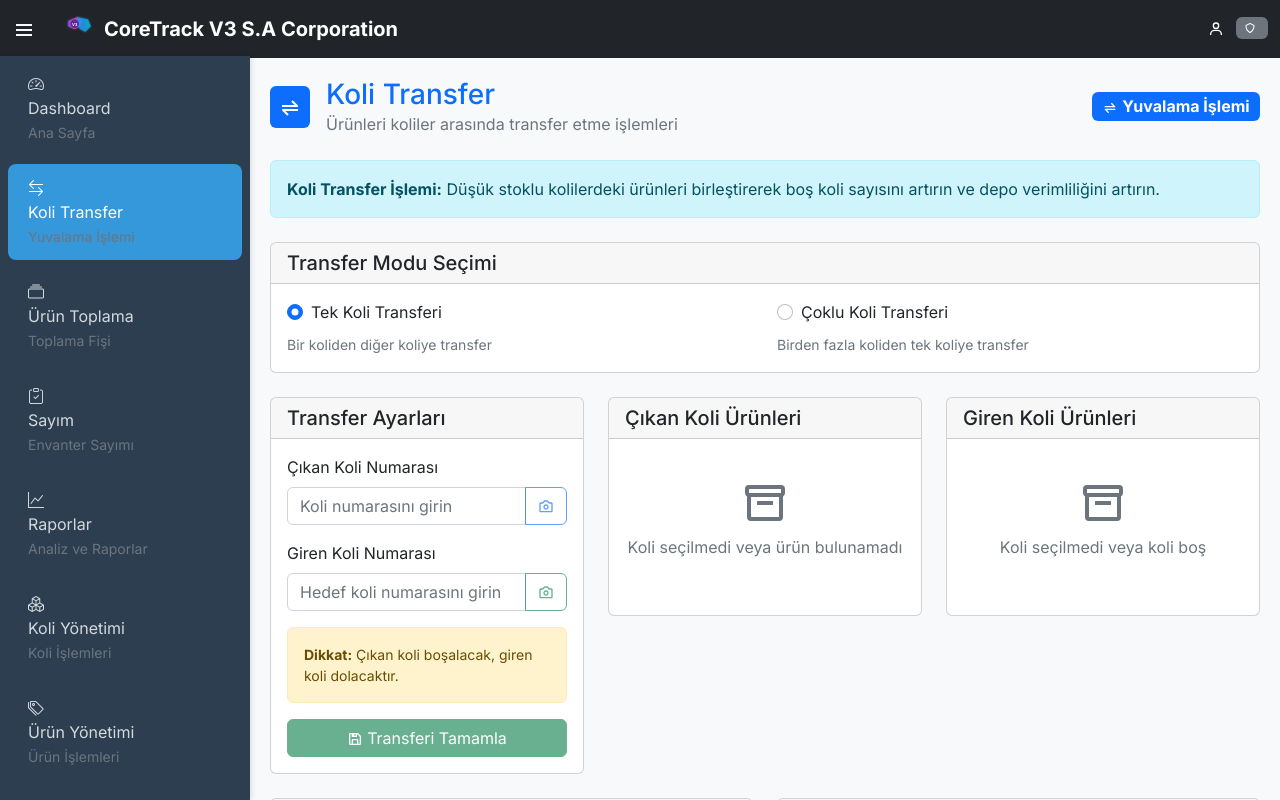
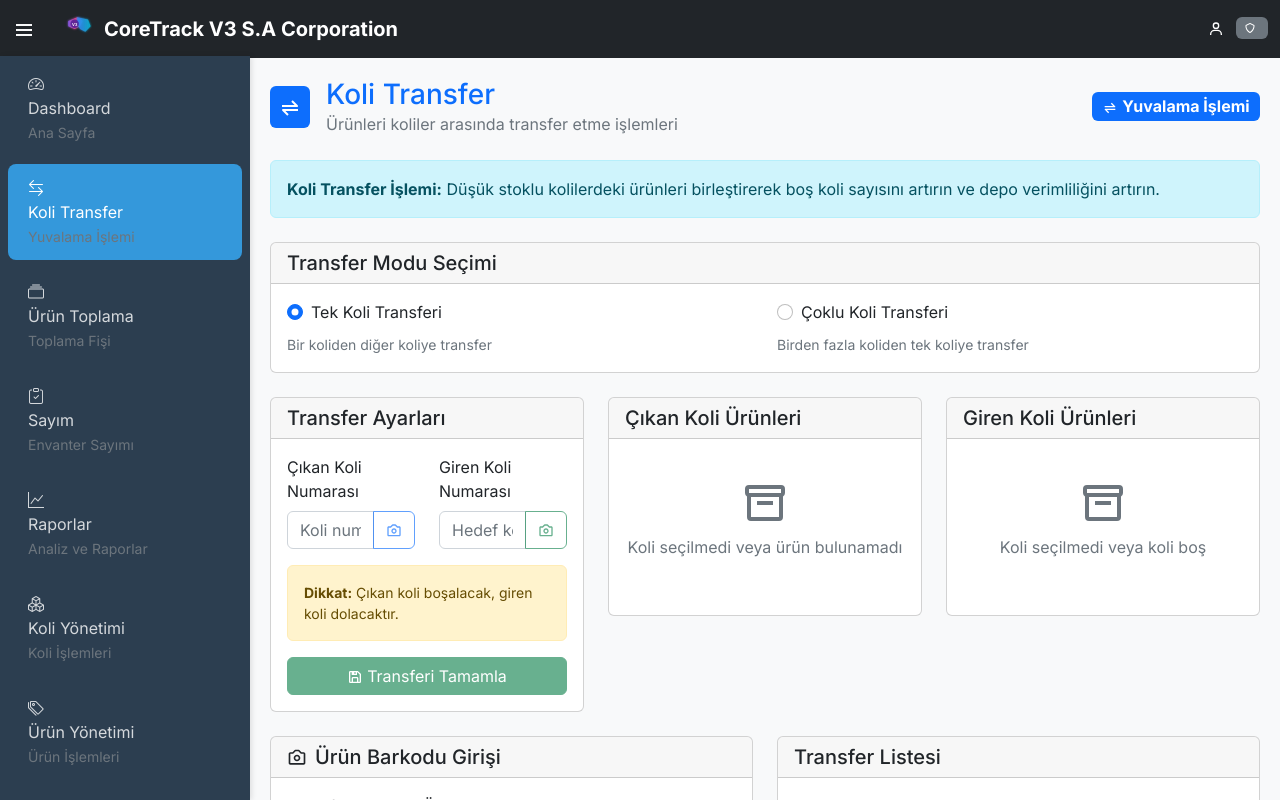
Before and after one commit to sims5858/kobi-depo-vms, a Next.js app in the folder client/: page /koli-transfer in a window 1280 px wide. Shown: the top 800 px of the page. Built offline with nearby package versions, Linux system fonts and the light colour scheme; sample sign-in values are in the browser's storage.

Commit message:
Transfer ayarlarÄ± dÃ¼zenlendi - Ã‡Ä±kan ve giren koli inputlarÄ± yan yana

```diff
--- a/client/app/koli-transfer/page.js
+++ b/client/app/koli-transfer/page.js
@@ -542,6 +542,8 @@ const KoliTransfer = () => {
             <Card.Body>
               {transferMode === 'single' ? (
                 <>
+                  <Row>
+                    <Col md={6}>
                       <Form.Group className="mb-3">
                         <Form.Label>Çıkan Koli Numarası</Form.Label>
                         <div className="input-group">
@@ -560,7 +562,8 @@ const KoliTransfer = () => {
                           </Button>
                         </div>
                       </Form.Group>
-
+                    </Col>
+                    <Col md={6}>
                       <Form.Group className="mb-3">
                         <Form.Label>Giren Koli Numarası</Form.Label>
                         <div className="input-group">
@@ -579,6 +582,8 @@ const KoliTransfer = () => {
                           </Button>
                         </div>
                       </Form.Group>
+                    </Col>
+                  </Row>
 
                   <Alert variant="warning" className="small">
                     <strong>Dikkat:</strong> Çıkan koli boşalacak, giren koli dolacaktır.
```
Lines whose indentation alone changed are shown as unchanged.
